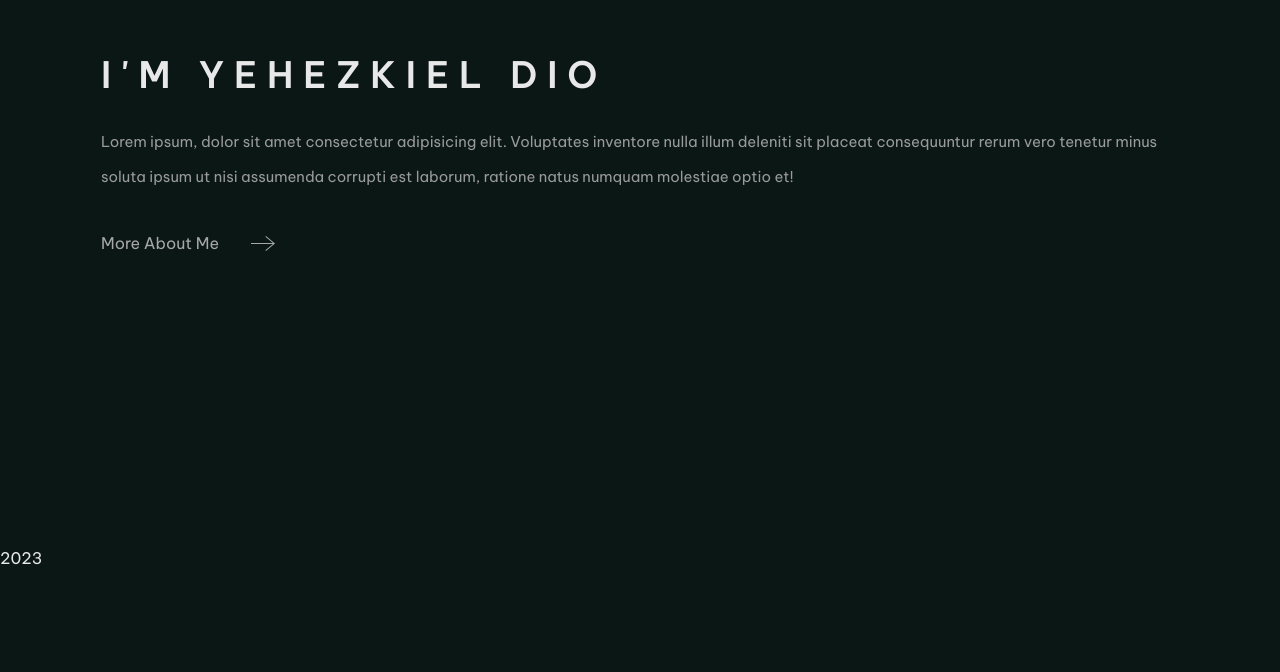
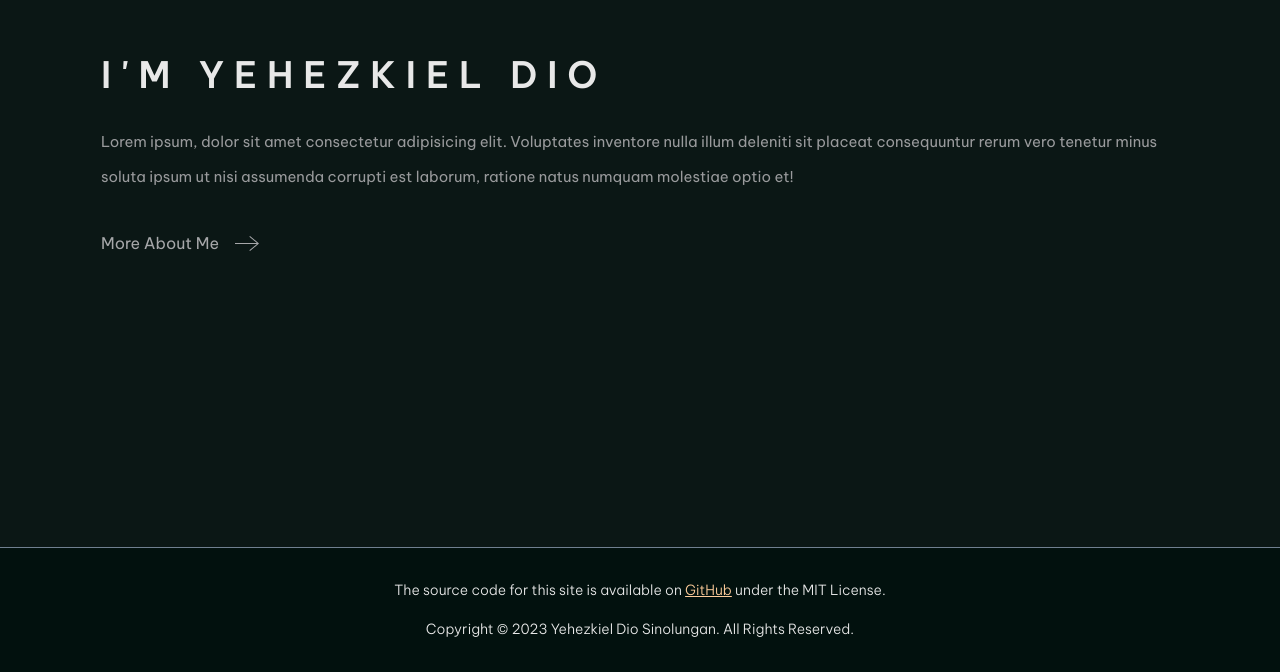
Before and after one commit to yehezkieldio/personal-website.old, a Next.js app: page / in a window 1280 px wide. Shown: the part 253-925 px from the top of the page. Before the commit the page ends 823 px from the top, so only its background shows below. Built offline with nearby package versions, Linux system fonts and the light colour scheme.

Commit message:
feat: page-footer

```diff
--- a/src/components/page-footer.tsx
+++ b/src/components/page-footer.tsx
@@ -5,7 +5,19 @@ export default function PageFooter() {
 
     return (
         <footer className="page-footer">
-            <div className="page-footer__inner">{currentYear}</div>
+            <div className="page-footer-content">
+                <p className="open-source">
+                    The source code for this site is available on{" "}
+                    <Link href="https://github.com/elizielx/eleutheria" target="_blank" rel="noreferrer nofollow">
+                        GitHub
+                    </Link>{" "}
+                    under the MIT License.
+                </p>
+                <p className="copyright">
+                    Copyright © {currentYear} <span className="highlight">Yehezkiel Dio Sinolungan</span>. All Rights
+                    Reserved.
+                </p>
+            </div>
         </footer>
     );
 }
--- a/src/styles/components/_call-to-action.scss
+++ b/src/styles/components/_call-to-action.scss
@@ -10,10 +10,10 @@
         fill: lighten($color: $foreground-secondary, $amount: 5);
         margin-left: 1rem;
 
-        animation-name: foward;
-        animation-duration: 0.5s;
-        animation-iteration-count: infinite;
-        animation-direction: alternate;
+        // animation-name: foward;
+        // animation-duration: 0.5s;
+        // animation-iteration-count: infinite;
+        // animation-direction: alternate;
     }
 
     &:hover {
--- a/src/styles/index.scss
+++ b/src/styles/index.scss
@@ -38,4 +38,6 @@ body {
 @import "components/page-container";
 @import "components/button";
 @import "components/call-to-action";
+
 @import "pages/page-main";
+@import "pages/page-footer";
--- /dev/null
+++ b/src/styles/pages/_page-footer.scss
@@ -0,0 +1,30 @@
+.page-footer {
+    display: flex;
+    flex-direction: column;
+    align-items: center;
+    text-align: center;
+    padding: 1rem;
+    background: $background-secondary;
+    border-top: 1px solid $slate;
+
+    .page-footer-content {
+        font-size: 0.875rem;
+        line-height: 1.8;
+        font-weight: 200;
+
+        a {
+            color: $accent;
+            text-decoration: underline;
+
+            &:hover {
+                color: lighten($color: $accent, $amount: 10);
+            }
+        }
+
+        @include breakpoint(extra_small_devices) {
+            font-size: 0.7rem;
+            padding-left: 0.875rem;
+            padding-right: 0.875rem;
+        }
+    }
+}
```
